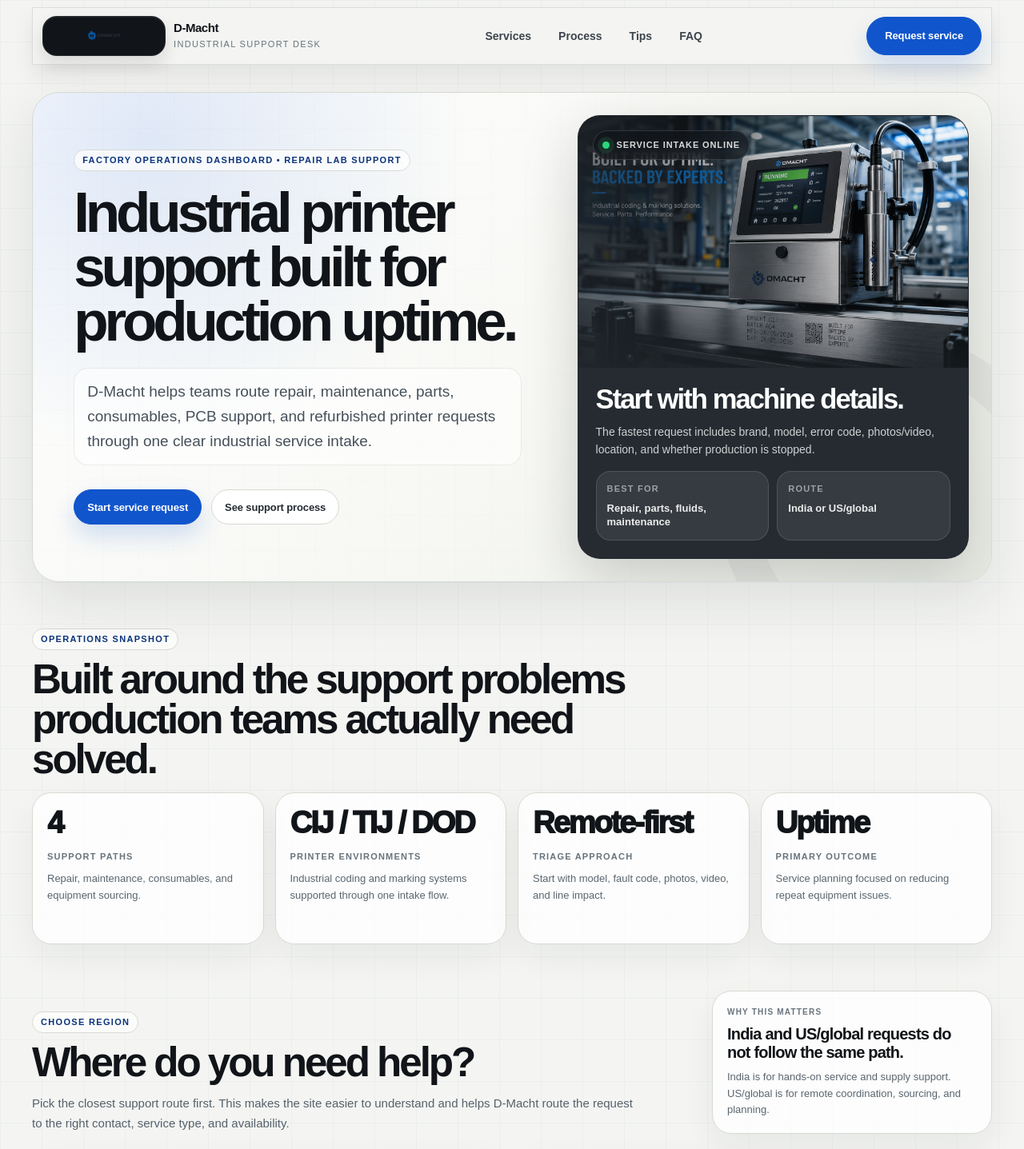
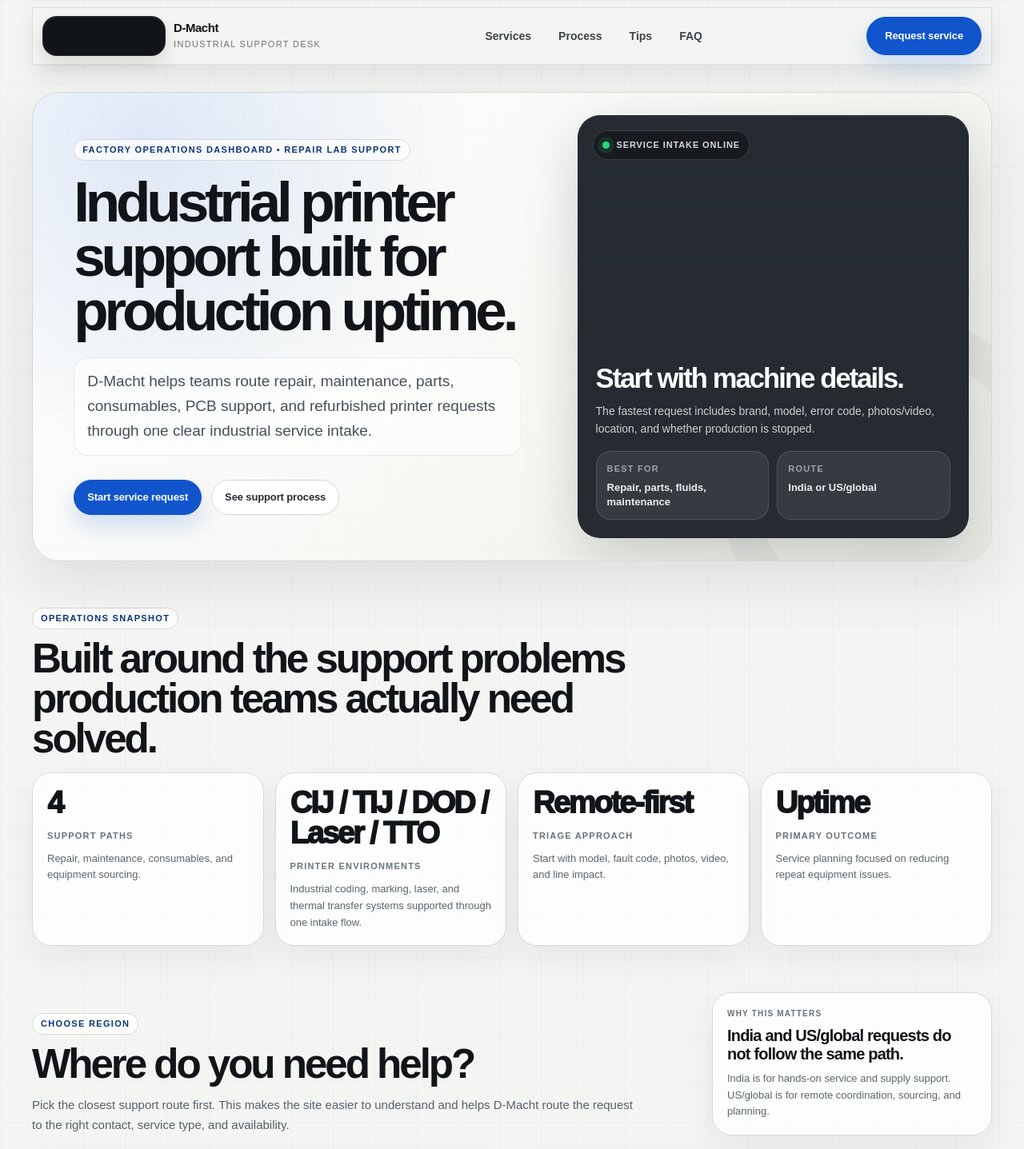
Before and after one commit to ReNewTechSolutions/dmacht, a Next.js app: page / in a window 1280 px wide. Shown: the top 1437 px of the page at 80% size. Built offline with nearby package versions, Linux system fonts and the light colour scheme.

Commit message:
Clean up navbar hero and printer environment copy

```diff
--- a/components/Hero.tsx
+++ b/components/Hero.tsx
@@ -23,21 +23,14 @@
           </div>
         </div>
 
-        <aside className="operationsCard" aria-label="Service intake summary">
+        <aside className="operationsCard heroMachineCard" aria-label="Service intake summary">
           <div className="statusRow">
             <span className="statusDot" />
             Service intake online
           </div>
 
-          <div className="operationsImageFrame" aria-hidden>
-            <Image
-              src="/brand/hero-machine.png"
-              alt=""
-              fill
-              sizes="(max-width: 1000px) 90vw, 520px"
-              priority
-              className="operationsImage"
-            />
+          <div className="heroMachineVisual" aria-hidden>
+            <div className="heroMachineShade" />
           </div>
 
           <div className="operationsContent">
--- a/components/Navbar.tsx
+++ b/components/Navbar.tsx
@@ -20,9 +20,9 @@
     <header className="topNavWrap">
       <div className="topNav">
         <a className="brandMark" href="#top" aria-label="D-Macht home" onClick={closeMenu}>
-          <span className="brandLogoWide">
-            <img src="/brand/dmacht-logo.png" alt="D-Macht logo" />
-            <span className="brandLogoFallback" aria-hidden>
+          <span className="brandLogoWide" aria-label="D-Macht logo">
+            <span className="brandLogoImage" aria-hidden />
+            <span className="brandLogoText" aria-hidden>
               D-MACHT
             </span>
           </span>
--- a/components/OperationsSnapshot.tsx
+++ b/components/OperationsSnapshot.tsx
@@ -5,9 +5,9 @@
     detail: "Repair, maintenance, consumables, and equipment sourcing.",
   },
   {
-    value: "CIJ / TIJ / DOD",
+    value: "CIJ / TIJ / DOD / Laser / TTO",
     label: "Printer environments",
-    detail: "Industrial coding and marking systems supported through one intake flow.",
+    detail: "Industrial coding, marking, laser, and thermal transfer systems supported through one intake flow.",
   },
   {
     value: "Remote-first",
--- a/src/app/layout.tsx
+++ b/src/app/layout.tsx
@@ -8,12 +8,14 @@
     template: "%s | D-Macht",
   },
   description:
-    "D-Macht provides industrial coding and marking support for CIJ, TIJ, and DOD printer environments, including repair, maintenance, PCB support, parts, inks, fluids, and refurbished printer sourcing.",
+    "D-Macht provides industrial coding and marking support for CIJ, TIJ, DOD, laser, and TTO printer environments, including repair, maintenance, PCB support, parts, inks, fluids, and refurbished printer sourcing.",
   keywords: [
     "industrial printer repair",
     "CIJ printer support",
     "TIJ printer support",
     "DOD printer support",
+    "laser printer support",
+    "TTO printer support",
     "industrial inkjet maintenance",
     "coding and marking support",
     "printer consumables",
@@ -27,7 +29,7 @@
   openGraph: {
     title: "D-Macht | Industrial Printer Repair, Maintenance, Parts & Consumables",
     description:
-      "Industrial coding and marking support for CIJ, TIJ, and DOD printer environments — repair, maintenance, parts, inks, fluids, and refurbished printer sourcing.",
+      "Industrial coding and marking support for CIJ, TIJ, DOD, laser, and TTO printer environments — repair, maintenance, parts, inks, fluids, and refurbished printer sourcing.",
     url: "https://www.dmacht.com",
     siteName: "D-Macht",
     images: [
```
